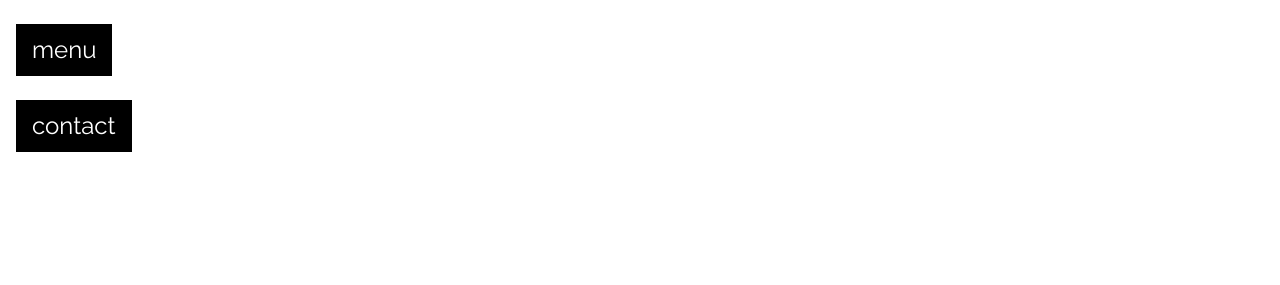
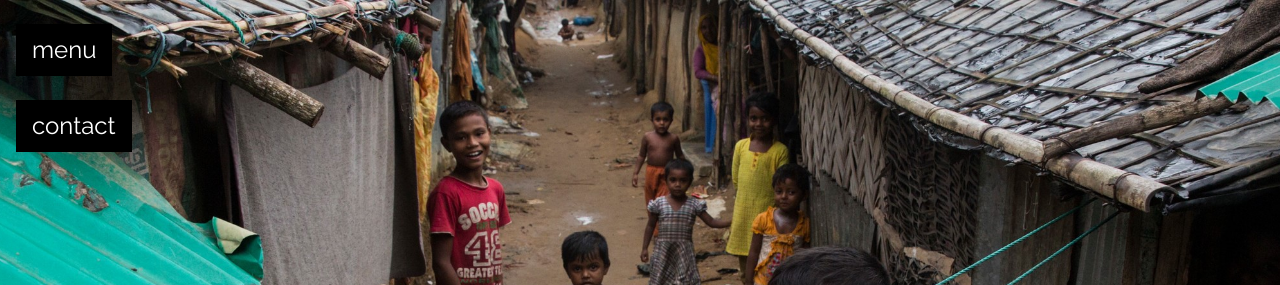
Before and after one commit to willclone18/home, a plain HTML site: page index.html in a window 1280 px wide. Shown: the top 285 px of the page. Drawn offline with nearby package versions, Linux system fonts and the light colour scheme.

Commit message:
Update index.html

```diff
--- a/index.html
+++ b/index.html
@@ -9,7 +9,7 @@
 body,h1,h5 {font-family: "Raleway", sans-serif}
 body, html {height: 100%}
 .bgimg {
-  background-image: url('/w3images/onepage_restaurant.jpg');
+  background-image: url('https://raw.githubusercontent.com/willclone18/home/master/af12d27b1a08b46b60948262a2d2e07084a3c99e.jpg');
   min-height: 100%;
   background-position: center;
   background-size: cover;
```
